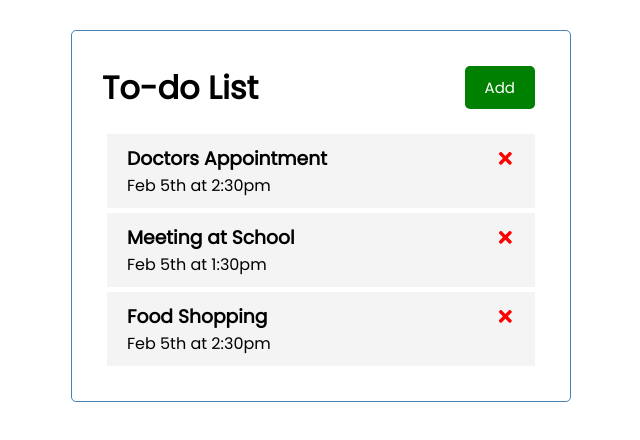
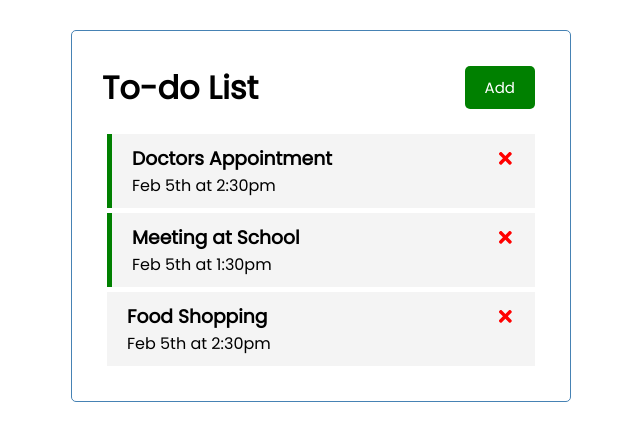
Before and after one commit to nuovodw/react-todo-list, a React (Create React App) app: page / in a window 1280 px wide. Shown: the top 440 px of the page, without its empty margins (319-959 px from the left). Built offline with nearby package versions, Linux system fonts and the light colour scheme.

Commit message:
add delete function & toggle reminder

```diff
--- a/src/App.js
+++ b/src/App.js
@@ -24,10 +24,28 @@
 		},
 	]);
 
+	//Delete Task
+	const deleteTask = (id) => {
+		setTasks(tasks.filter((task) => task.id !== id));
+	};
+
+	// Toggle Reminder
+	const toggleReminder = (id) => {
+		setTasks(
+			tasks.map((task) =>
+				task.id === id ? { ...task, reminder: !task.reminder } : task,
+			),
+		);
+	};
+
 	return (
 		<div className='container'>
 			<Header />
-			<Tasks tasks={tasks} />
+			{tasks.length > 0 ? (
+				<Tasks tasks={tasks} onDelete={deleteTask} onToggle={toggleReminder} />
+			) : (
+				'No Tasks To Show'
+			)}
 		</div>
 	);
 }
--- a/src/components/Task.js
+++ b/src/components/Task.js
@@ -1,10 +1,17 @@
-import { FaTimes, faTimes } from 'react-icons/fa';
+import { FaTimes } from 'react-icons/fa';
 
-const Task = ({ task }) => {
+const Task = ({ task, onDelete, onToggle }) => {
 	return (
-		<div className='task'>
+		<div
+			className={`task ${task.reminder ? 'reminder' : ''}`}
+			onDoubleClick={() => onToggle(task.id)}
+		>
 			<h3>
-				{task.text} <FaTimes style={{ color: 'red', cursor: 'pointer' }} />
+				{task.text}{' '}
+				<FaTimes
+					style={{ color: 'red', cursor: 'pointer' }}
+					onClick={() => onDelete(task.id)}
+				/>
 			</h3>
 			<p>{task.day}</p>
 		</div>
--- a/src/components/Tasks.js
+++ b/src/components/Tasks.js
@@ -1,10 +1,15 @@
 import Task from './Task';
 
-const Tasks = ({ tasks }) => {
+const Tasks = ({ tasks, onDelete, onToggle }) => {
 	return (
 		<>
 			{tasks.map((task) => (
-				<Task key={task.id} task={task} />
+				<Task
+					key={task.id}
+					task={task}
+					onDelete={onDelete}
+					onToggle={onToggle}
+				/>
 			))}
 		</>
 	);
```
